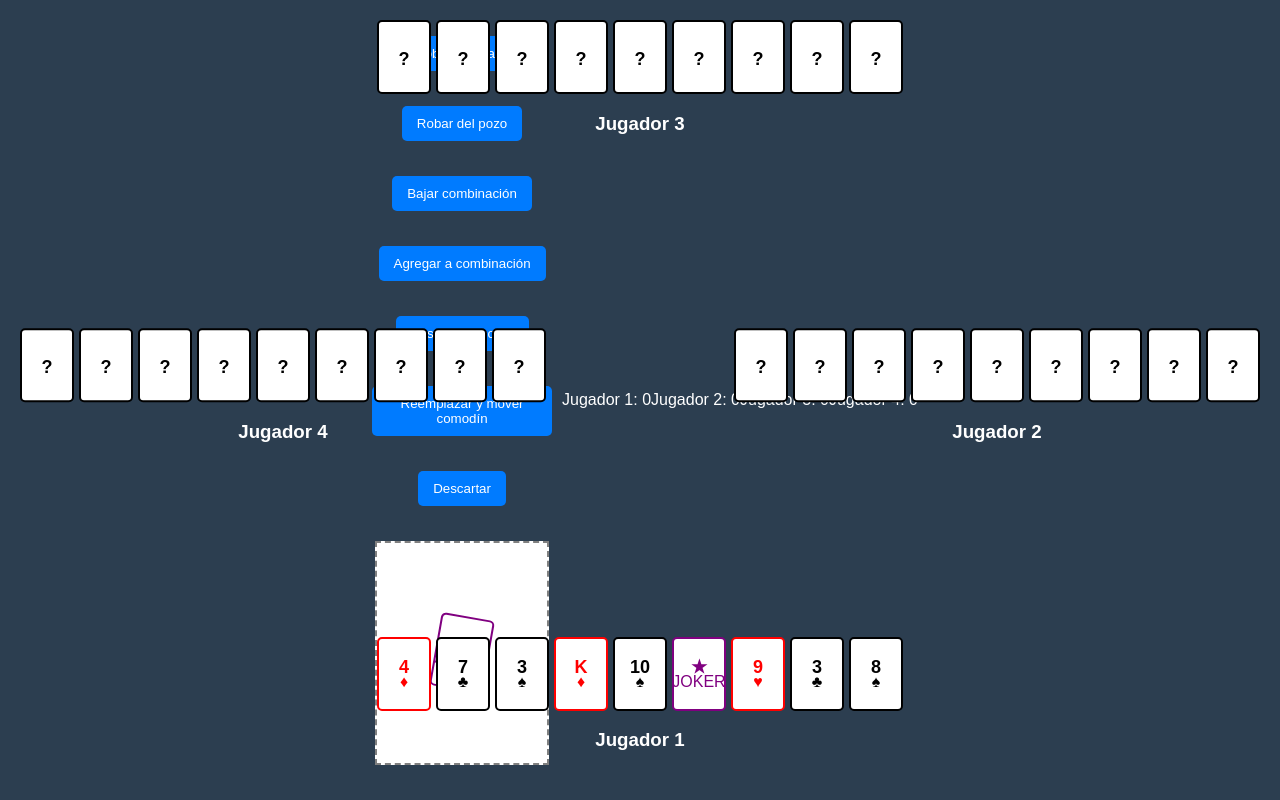
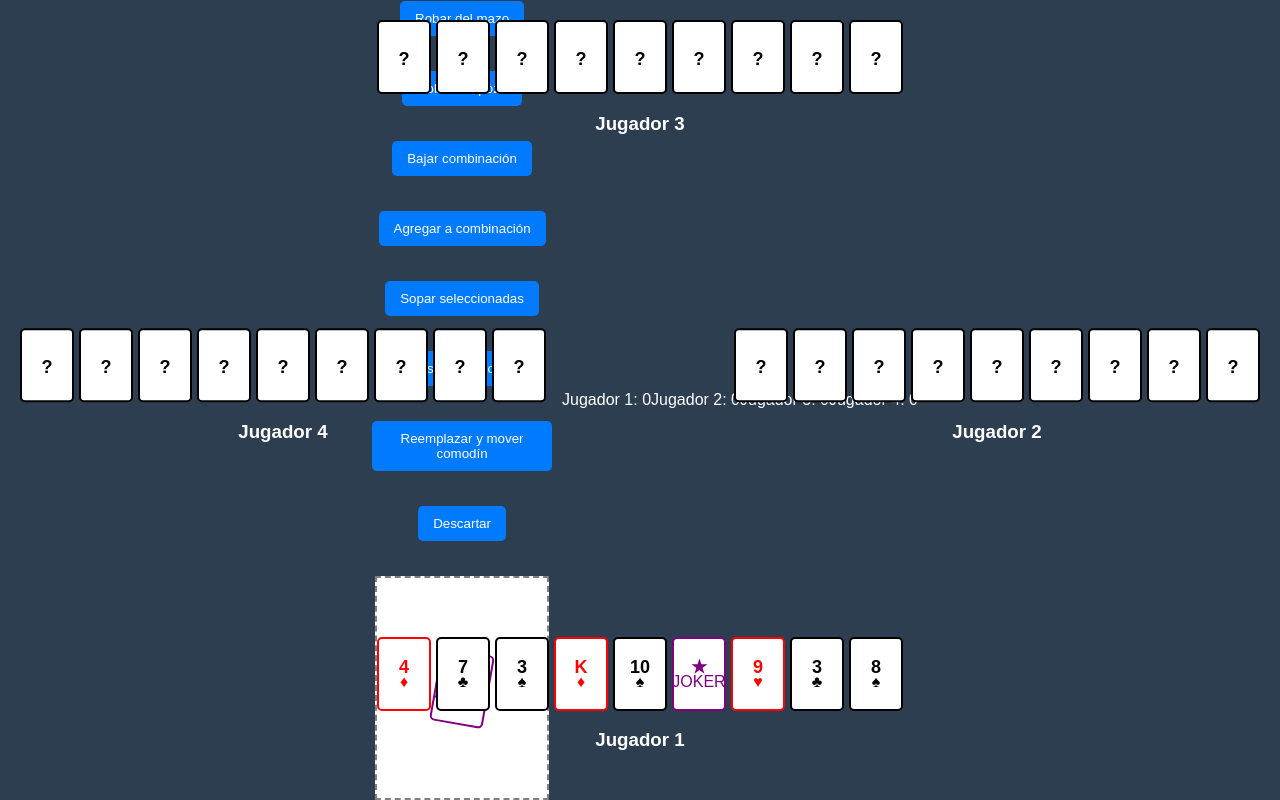
Before and after one commit to martinfrangul/lobaGame, a React (Vite) app: page / in a window 1280 px wide. Both pictures are taken after a click on the button "Iniciar partida". Built offline with nearby package versions, Linux system fonts and the light colour scheme.

Commit message:
feat(sopar): sopar manual de cartas idénticas a piernas en mesa

```diff
--- a/src/components/Card.jsx
+++ b/src/components/Card.jsx
@@ -1,4 +1,4 @@
-const Card = ({ rank, suit, onClick, isSelected }) => {
+const Card = ({ rank, suit, onClick, isSelected, isSoparable }) => {
   const isJoker = rank === "JOKER";
 
   const suitSymbols = {
@@ -19,7 +19,7 @@ const Card = ({ rank, suit, onClick, isSelected }) => {
 
   return (
     <div
-      className={`card ${isSelected ? "selected" : ""}`}
+      className={`card ${isSelected ? "selected" : ""} ${isSoparable ? "soparable" : ""}`}
       onClick={onClick}
       style={{
         borderColor: color,
--- a/src/components/GameTable.jsx
+++ b/src/components/GameTable.jsx
@@ -574,6 +574,55 @@ const GameTable = () => {
     }
   };
 
+  const isSoparable = (card) => {
+    return players.some((player) =>
+      (player.combinations || []).some((meld) => {
+        const cards = meld.cards || [];
+        const isGroup =
+          cards.length >= 3 &&
+          cards.every((c) => c.rank === cards[0].rank) &&
+          !cards.some((c) => c.rank === "JOKER");
+        if (!isGroup) return false;
+        return cards.some((c) => c.rank === card.rank && c.suit === card.suit);
+      })
+    );
+  };
+
+  const handleSopar = () => {
+    if (selectedCards.length === 0) {
+      alert("Selecciona las cartas que quieres sopar.");
+      return;
+    }
+    if (!selectedCards.every(isSoparable)) {
+      alert("Solo se pueden sopar cartas idénticas a una pierna en mesa.");
+      return;
+    }
+
+    const soparedIds = new Set(selectedCards.map((c) => c.id));
+
+    setDiscardPile((prev) => [...prev, ...selectedCards]);
+    setPlayers((prev) =>
+      prev.map((player, index) =>
+        index === currentTurn
+          ? {
+              ...player,
+              hand: player.hand.filter((c) => !soparedIds.has(c.id)),
+            }
+          : player
+      )
+    );
+
+    const currentPlayer = players[currentTurn];
+    const newHand = currentPlayer.hand.filter((c) => !soparedIds.has(c.id));
+
+    setSelectedCards([]);
+
+    if (newHand.length === 0) {
+      // Se considera que sales en ese momento
+      endRound(currentTurn);
+    }
+  };
+
   const handleDiscard = () => {
     if (!cardDrawn) {
       alert("Primero debes tomar una carta.");
@@ -839,6 +888,7 @@ const GameTable = () => {
         <>
           <button onClick={handleDropCombination}>Bajar combinación</button>
           <button onClick={handleLayoff}>Agregar a combinación</button>
+          <button onClick={handleSopar}>Sopar seleccionadas</button>
           {jokerMode === "mobile" && (
             <>
               <button onClick={handleSubstituteJoker}>Sustituir comodín</button>
@@ -883,6 +933,13 @@ const GameTable = () => {
             selectedCards={currentTurn === index ? selectedCards : []}
             onCardSelect={currentTurn === index ? handleCardSelect : undefined}
             isFaceDown={currentTurn !== index}
+            soparableIds={
+              currentTurn === index
+                ? (players[index]?.hand || [])
+                    .filter(isSoparable)
+                    .map((c) => c.id)
+                : []
+            }
           />
           <h3>{player.name}</h3>
           <div className="combinations-area">
--- a/src/components/PlayerHand.jsx
+++ b/src/components/PlayerHand.jsx
@@ -1,10 +1,11 @@
 import Card from "./Card";
 
-const PlayerHand = ({ cards, onCardSelect, selectedCards, isFaceDown }) => {
+const PlayerHand = ({ cards, onCardSelect, selectedCards, isFaceDown, soparableIds }) => {
   return (
     <div className="player-hand">
       {cards.map((card) => {
         const isSelected = selectedCards.some((selected) => selected.id === card.id);
+        const isSoparable = (soparableIds || []).includes(card.id);
         return (
           <Card
             key={card.id} // Clave única basada en el ID
@@ -12,6 +13,7 @@ const PlayerHand = ({ cards, onCardSelect, selectedCards, isFaceDown }) => {
             suit={isFaceDown ? "" : card.suit}
             onClick={isFaceDown ? null : () => onCardSelect(card)}
             isSelected={isSelected} // Selección basada en ID único
+            isSoparable={isSoparable}
           />
         );
       })}
```
